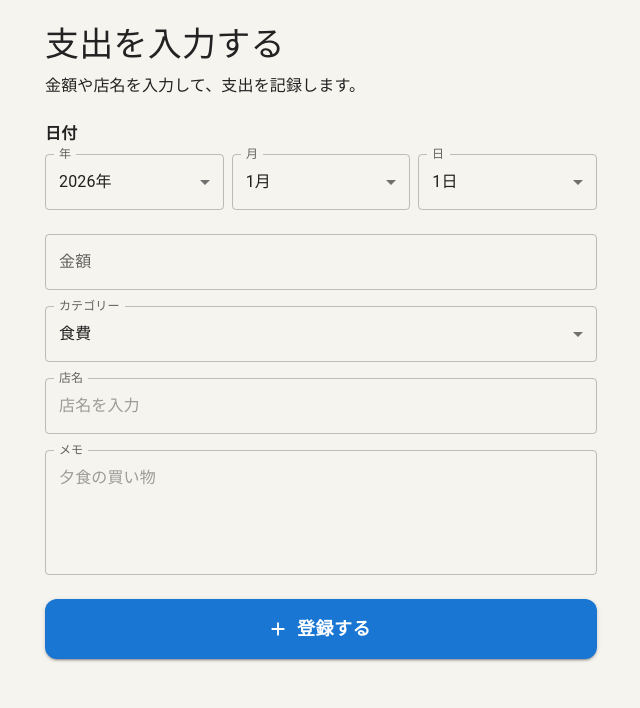
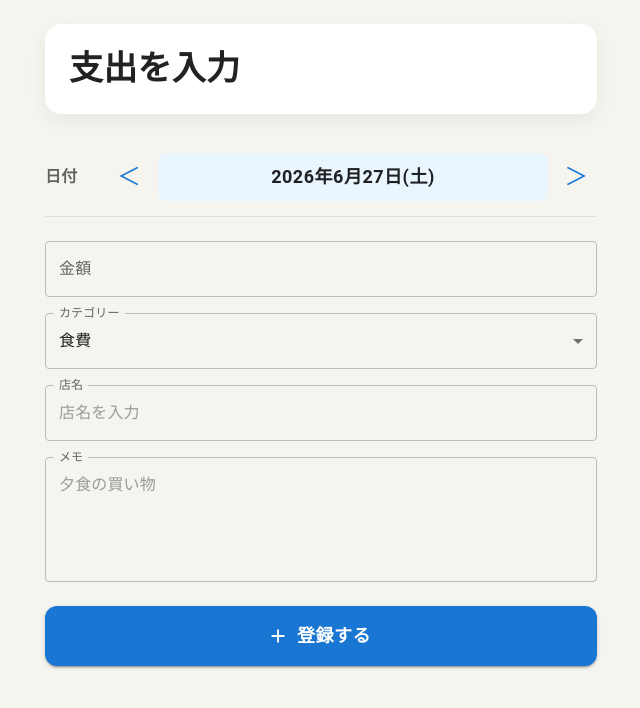
Before and after one commit to ryusei-yaku/kakeibo-app, a React (Vite) app: page / in a window 1280 px wide. Shown: the top 708 px of the page, without its empty margins (319-959 px from the left). Built offline with nearby package versions, Linux system fonts and the light colour scheme.

Commit message:
日付選択と前後移動を追加

```diff
--- a/package.json
+++ b/package.json
@@ -14,6 +14,8 @@
     "@emotion/styled": "^11.14.1",
     "@mui/icons-material": "^9.1.1",
     "@mui/material": "^9.1.2",
+    "@mui/x-date-pickers": "^9.7.0",
+    "dayjs": "^1.11.21",
     "react": "^19.2.7",
     "react-dom": "^19.2.7"
   },
--- a/src/features/expenses/ExpenseFormPage.tsx
+++ b/src/features/expenses/ExpenseFormPage.tsx
@@ -1,5 +1,11 @@
+import { useState } from "react";
 import AddIcon from "@mui/icons-material/Add";
-import { Box, Button, Container, MenuItem, TextField, Typography } from "@mui/material";
+import { Box, Button, Container, Dialog, MenuItem, TextField, Typography } from "@mui/material";
+import dayjs, { type Dayjs } from "dayjs";
+import "dayjs/locale/ja";
+import { DateCalendar } from "@mui/x-date-pickers/DateCalendar";
+import { LocalizationProvider } from "@mui/x-date-pickers/LocalizationProvider";
+import { AdapterDayjs } from "@mui/x-date-pickers/AdapterDayjs";
 
 const categories = [
     { id: "food", name: "食費" },
@@ -10,52 +16,90 @@ const categories = [
     { id: "other", name: "その他" },
 ];
 
-const years = [2025, 2026, 2027, 2028];
-const months = Array.from({ length: 12 }, (_, index) => index + 1);
-const days = Array.from({ length: 31 }, (_, index) => index + 1);
+const today = new Date();
+
+function formatDateLabel(date: Dayjs) {
+    return date.locale("ja").format("YYYY年M月D日(ddd)")
+}
 
 function ExpenseFormPage() {
+    const [selectedDate, setSelectedDate] = useState<Dayjs>(dayjs());
+    const [isDateDialogOpen, setIsDateDialogOpen] = useState(false);
+
+    function goToPreviousDate() {
+        setSelectedDate((currentDate) => currentDate.subtract(1, "day"));
+    }
+
+    function goToNextDate() {
+        setSelectedDate((currentDate) => currentDate.add(1, "day"));
+    }
+
     return (
         <Box sx={{ minHeight: "100vh", backgroundColor: "#f6f4ef", py: 3 }}>
             <Container maxWidth="sm">
-                <Typography variant="h4" component="h1" sx={{ fontSize: "bold" }}>
-                    支出を入力する
-                </Typography>
+                <Box
+                    sx={{
+                        backgroundColor: "#ffffff",
+                        borderRadius: 4,
+                        p: 3,
+                        mb: 3,
+                        boxShadow: "0 6px 20px rgba(0, 0, 0, 0.06)"
+                    }}>
+                    <Typography variant="h4" component="h1" sx={{ fontWeight: "bold" }}>
+                        支出を入力
+                    </Typography>
 
-                <Typography color="text.secondary" sx={{ mt: 1 }}>
-                    金額や店名を入力して、支出を記録します。
-                </Typography>
+                </Box>
 
-                <Typography sx={{ mt: 3, fontWeight: "bold" }}>
-                    日付
-                </Typography>
-                <Box sx={{ display: "flex", gap: 1, mt: 1 }}>
+                <Box
+                    sx={{
+                        display: "flex",
+                        alignItems: "center",
+                        gap: 1,
+                        borderBottom: "1px solid #e0e0e0",
+                        py: 1.5,
+                    }}
+                >
+                    <Typography
+                        sx={{
+                            width: 56,
+                            fontWeight: "bold",
+                            color: "text.secondary",
+                            flexShrink: 0,
+                        }}
+                    >
+                        日付
+                    </Typography>
+
+                    <Button onClick={goToPreviousDate} sx={{ minWidth: 40, fontSize: 24 }}>
+                        ＜
+                    </Button>
+
+                    <Button
+                        onClick={() => setIsDateDialogOpen(true)}
+                        fullWidth
+                        sx={{
+                            flex: 1,
+                            background: "#eaf6fd",
+                            borderRadius: 2,
+                            py: 1,
+                            textAlign: "center",
+                            color: "text.primary",
+                            fontSize: 18,
+                            fontWeight: "bold",
+                            "&:hover": {
+                                backgroundColor: "#dff1fb",
+                            },
+                        }}
+                    >
+                        {formatDateLabel(selectedDate)}
+                    </Button>
+
+                    <Button onClick={goToNextDate} sx={{ minWidth: 40, fontSize: 24 }}>＞</Button>
+
+                </Box>
 
 
-                    <TextField select label="年" defaultValue={2026} fullWidth>
-                        {years.map((year) => (
-                            <MenuItem key={year} value={year}>
-                                {year}年
-                            </MenuItem>
-                        ))}
-                    </TextField>
-
-                    <TextField select label="月" defaultValue={1} fullWidth>
-                        {months.map((month) => (
-                            <MenuItem key={month} value={month}>
-                                {month}月
-                            </MenuItem>
-                        ))}
-                    </TextField>
-
-                    <TextField select label="日" defaultValue={1} fullWidth>
-                        {days.map((day) => (
-                            <MenuItem key={day} value={day}>
-                                {day}日
-                            </MenuItem>
-                        ))}
-                    </TextField>
-                </Box>
                 <TextField
                     label="金額"
                     type="number"
@@ -121,6 +165,22 @@ function ExpenseFormPage() {
                     登録する
                 </Button>
             </Container>
+
+            <Dialog open={isDateDialogOpen} onClose={() => setIsDateDialogOpen(false)}>
+                <LocalizationProvider dateAdapter={AdapterDayjs} adapterLocale="ja">
+                    <DateCalendar
+                        value={selectedDate}
+                        onChange={(newDate) => {
+                            if (newDate === null) {
+                                return;
+                            }
+
+                            setSelectedDate(newDate);
+                            setIsDateDialogOpen(false);
+                        }}
+                    />
+                </LocalizationProvider>
+            </Dialog>
         </Box>
     )
 }
```
Also changed, not shown: 1 other file (tests, documents, lock files or other folders).
